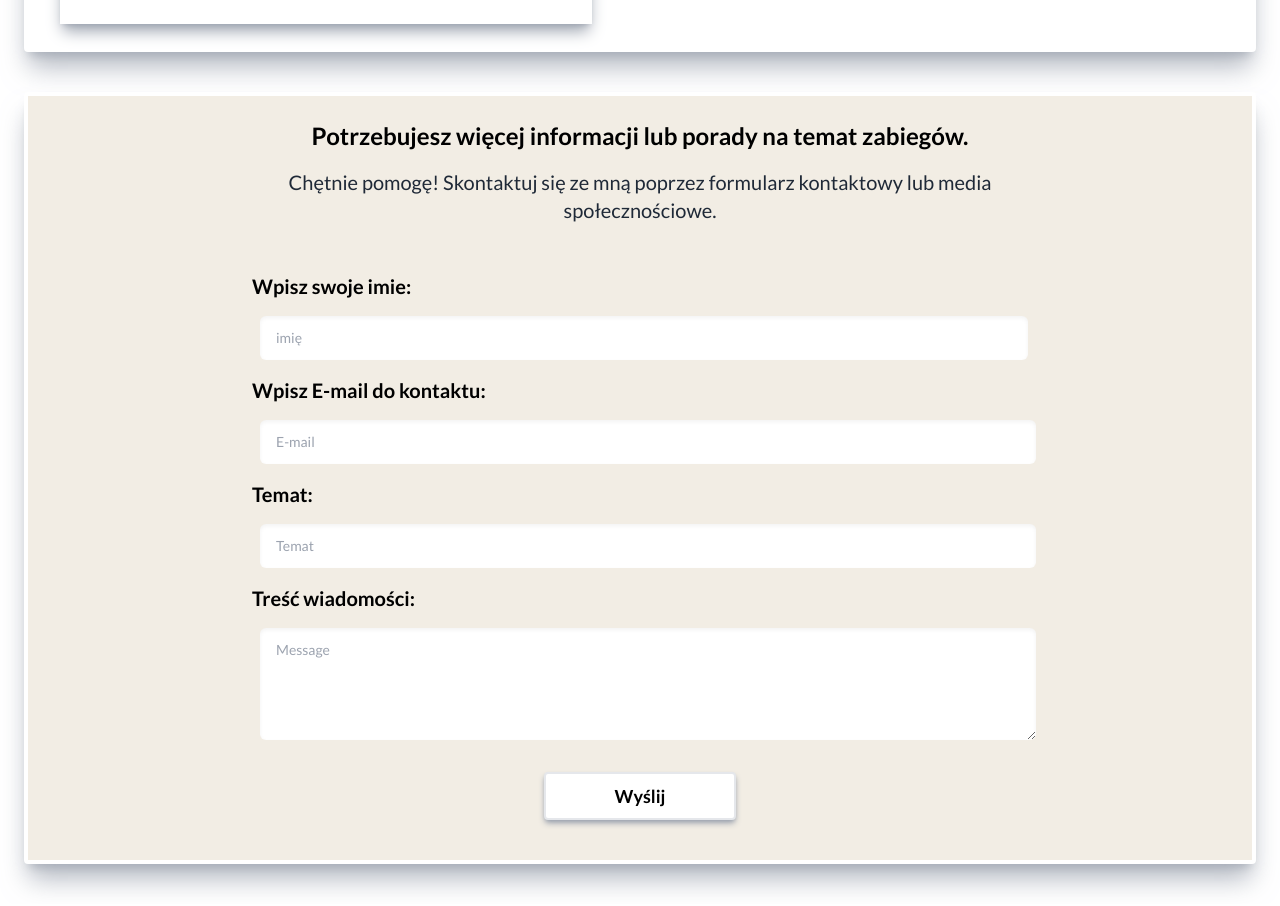
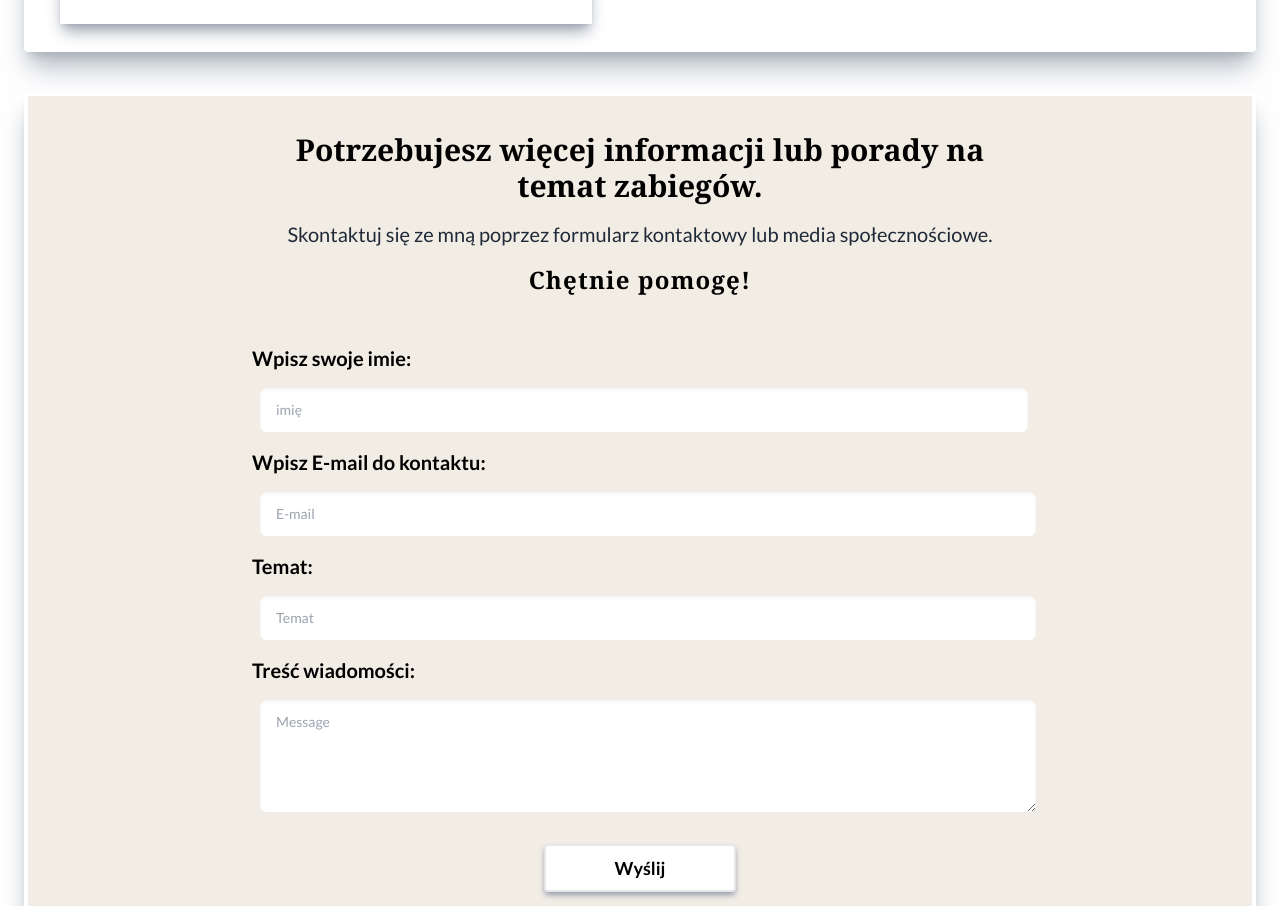
Before and after one commit to PiotrRegulski/stan-relaksu, a Next.js app: page / in a window 1280 px wide. Shown: the part 5220-6126 px from the top of the page. Built offline with nearby package versions, Linux system fonts and the light colour scheme; grey boxes are pictures that could not be loaded.

Commit message:
changed text style

```diff
--- a/src/components/contact/ContactForm.tsx
+++ b/src/components/contact/ContactForm.tsx
@@ -104,12 +104,13 @@ const ContactForm = () => {
 
   return (
     <div className=" flex flex-col justify-center  px-2 pb-10 shadow-xl rounded border-4 border-white  shadow-gray-400/75 bg-secondary sm:mx-2 lg:my-6 md:mx-0 ">
-      <h3 className="lg:mx-64 text-2xl lg:text-2xl font-bold mt-6 text-center text-black ">
+      <h3 className="lg:mx-64 text-2xl lg:text-3xl font-serif font-bold mt-9 text-center text-black  ">
         Potrzebujesz więcej informacji lub porady na temat zabiegów.
       </h3>
-      <p className="text-sm lg:mx-48 lg:text-xl text-gray-800 mt-4 text-center">
-      Chętnie pomogę! Skontaktuj się ze mną poprzez formularz kontaktowy lub media społecznościowe.
+      <p className="text-lg lg:mx-48 lg:text-xl  text-gray-800 mt-4 text-center">
+       Skontaktuj się ze mną poprzez formularz kontaktowy lub media społecznościowe.
       </p>
+      <p className="text-center mt-4 text-xl lg:text-2xl font-semibold font-serif  tracking-wider">Chętnie pomogę!</p>
 
       <form
         onSubmit={onSubmit}
```
